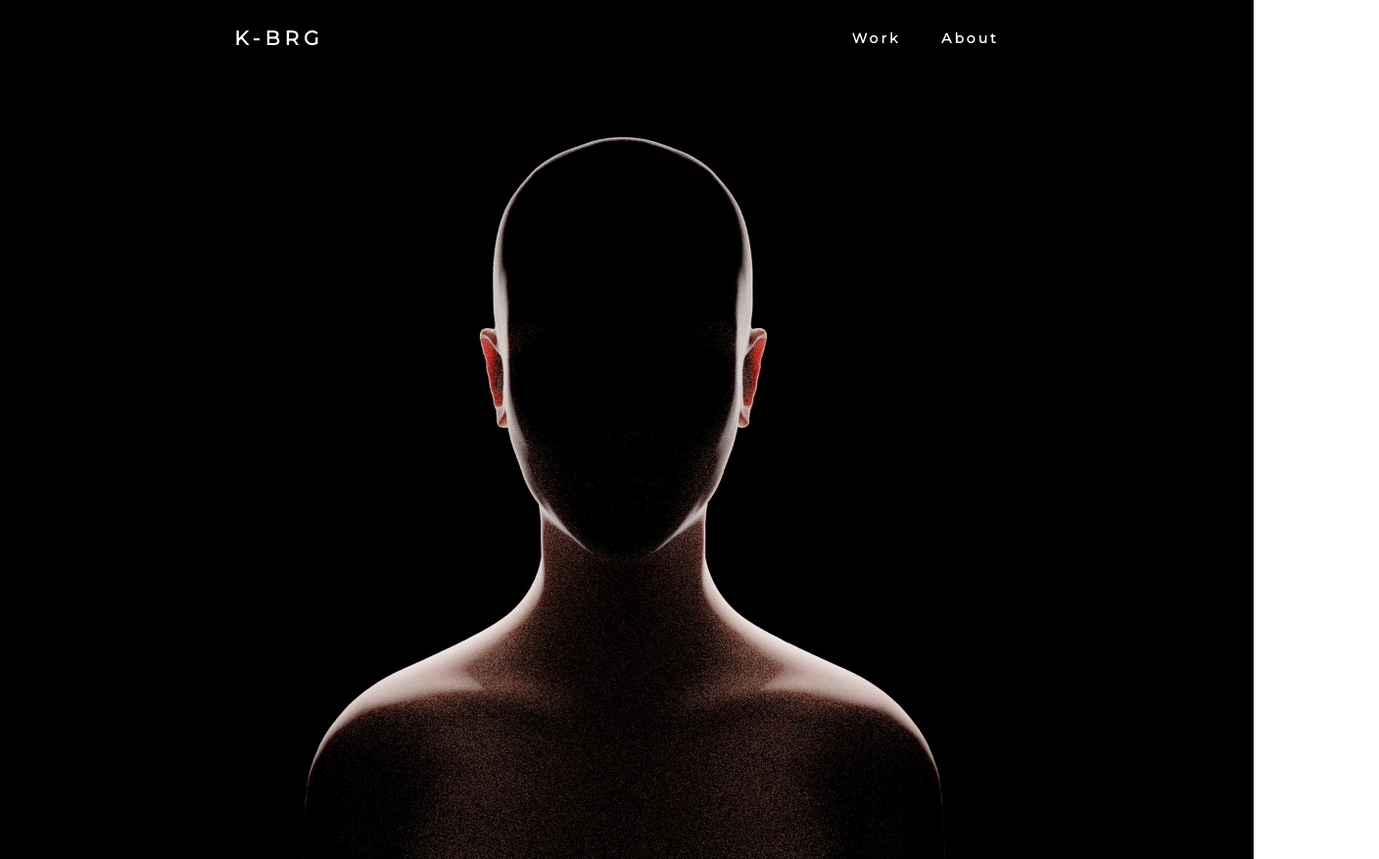
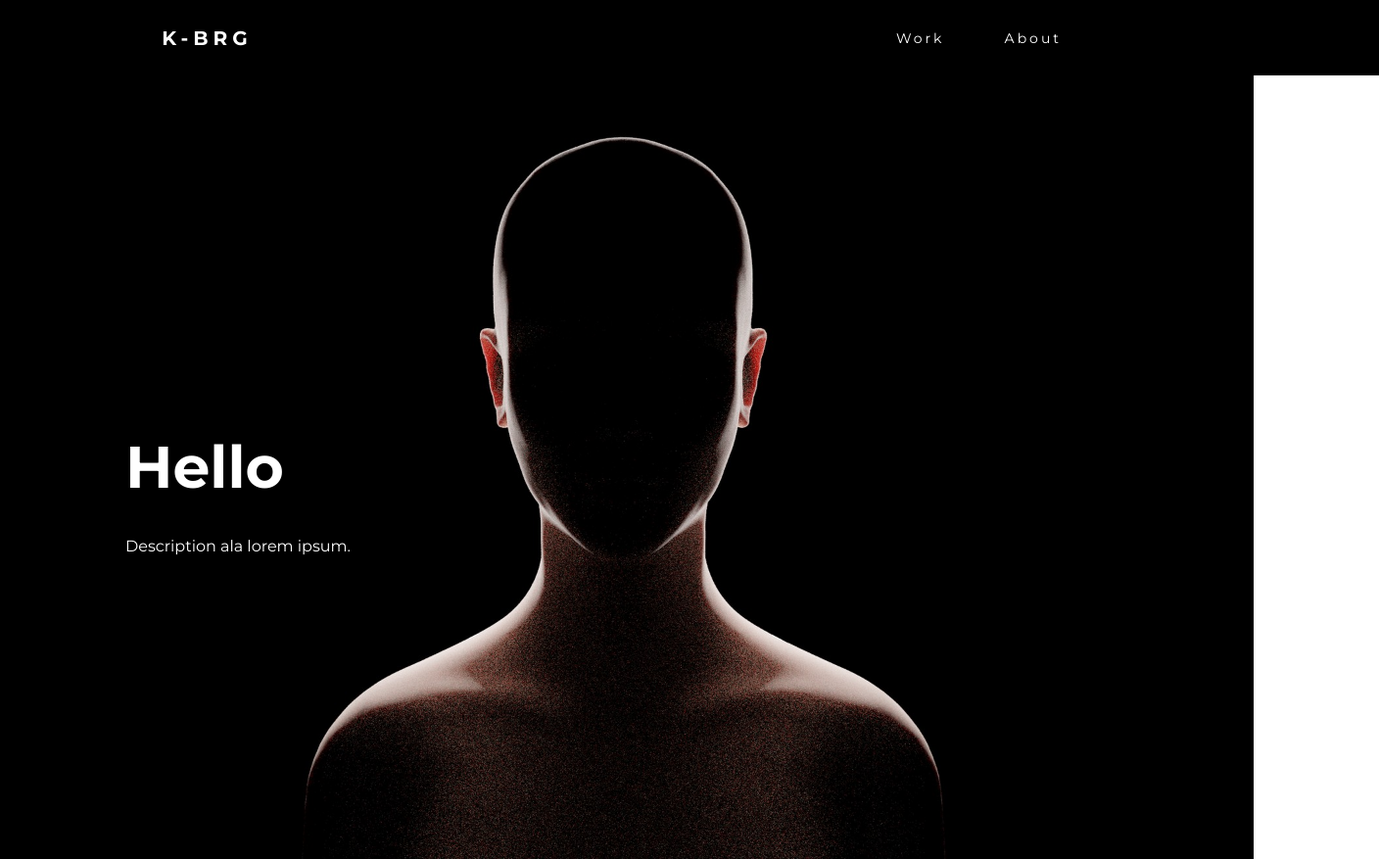
Before and after one commit to K-BRG/3D, a plain HTML site: page index.html in a window 1280 px wide. Shown: the top 877 px of the page at 98% size, 1408 px wide, since content can reach past the window. Drawn offline with Linux system fonts and the light colour scheme.

Commit message:
hero text

```diff
--- a/css/style.css
+++ b/css/style.css
@@ -10,7 +10,7 @@ box-sizing: border-box;
 }
 
 nav{
-    margin: 0px;
+    margin: 0% -10%;
     padding: 0px;
     display: flex;
     justify-content: space-around;
@@ -36,13 +36,14 @@ nav{
 
 .nav-links li{
     list-style: none;
+
 }
 
 .nav-links a{
     color: white;
     text-decoration: none;
     letter-spacing: 3px;
-    font-weight: bold;
+    font-weight: 100;
     font-size: 14px;
 
 }
@@ -69,8 +70,35 @@ padding-top: 0px;
 padding-bottom: 0px;
 text-align: center;
 margin: 0px;
+        position: relative;
 
 }
+
+.hero-word{
+    position: absolute;
+    top: 50%;
+    left: 0%;
+    transform: translate(0%, -50%);
+    margin-left: 10%;
+}
+
+.hero-description{
+    text-align: left;
+    position: absolute;
+    top: 60%;
+    left: 0%;
+    transform: translate(0%, -50%);
+    margin-left: 10%;
+
+}
+
+h3{
+    color: white;
+    font-weight: 100;
+    font-size: 16px;
+}
+
+
 
 h1{
   font-size: 60px;
@@ -150,19 +178,13 @@ footer ul{
 
 h2{
   text-align: center;
+font-weight: 1000;
 }
 
 p{
   text-align: center;
 }
 
-.characteristics{
-  padding-top: 50px;
-}
-
-.about{
-  padding-top: 10px;
-}
 
 @media screen and (max-width: 768px){
     body{
--- a/index.html
+++ b/index.html
@@ -6,7 +6,7 @@
 <meta name="viewport" content="width-device-width, initial-scale=1.0">
 <link rel="stylesheet" type="text/css" href="css/style.css">
 <meta http-equi="X-UA-Compatible" content="ie=edge">
-<link href="https://fonts.googleapis.com/css?family=Montserrat" rel="stylesheet">
+<link href="https://fonts.googleapis.com/css?family=Montserrat:400,700" rel="stylesheet">
 </head>
 <body>
   <div class="wrapper">
@@ -26,6 +26,12 @@
       </nav>
     <header>
       <img src="img/female-head-halo-b.jpg">
+        <div class="hero-word">
+            <h1>Hello</h1>
+        </div>
+        <div class="hero-description">
+            <h3>Description ala lorem ipsum.</h3>
+        </div>
     </header>
 
     <div class="content">
```
